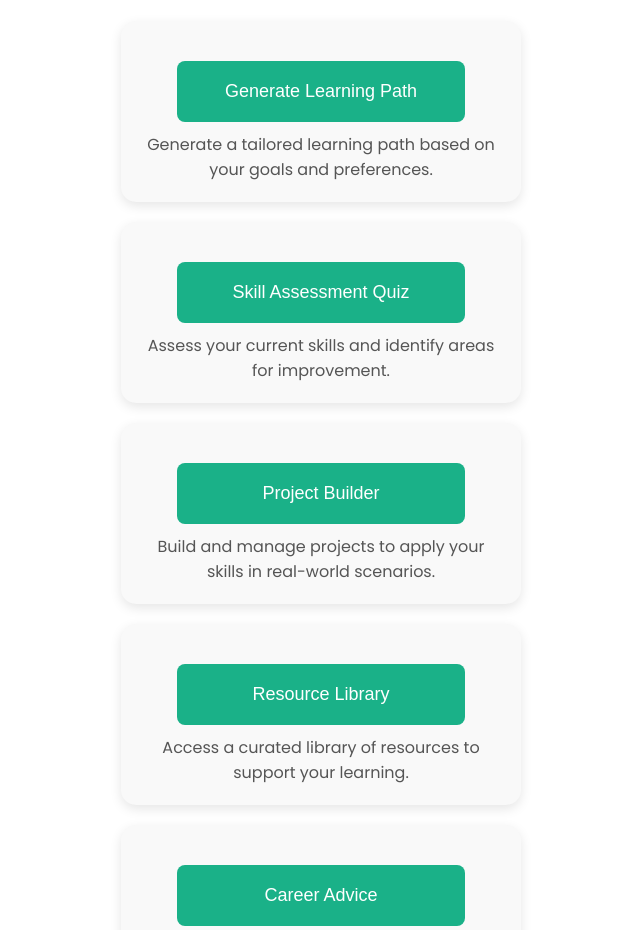
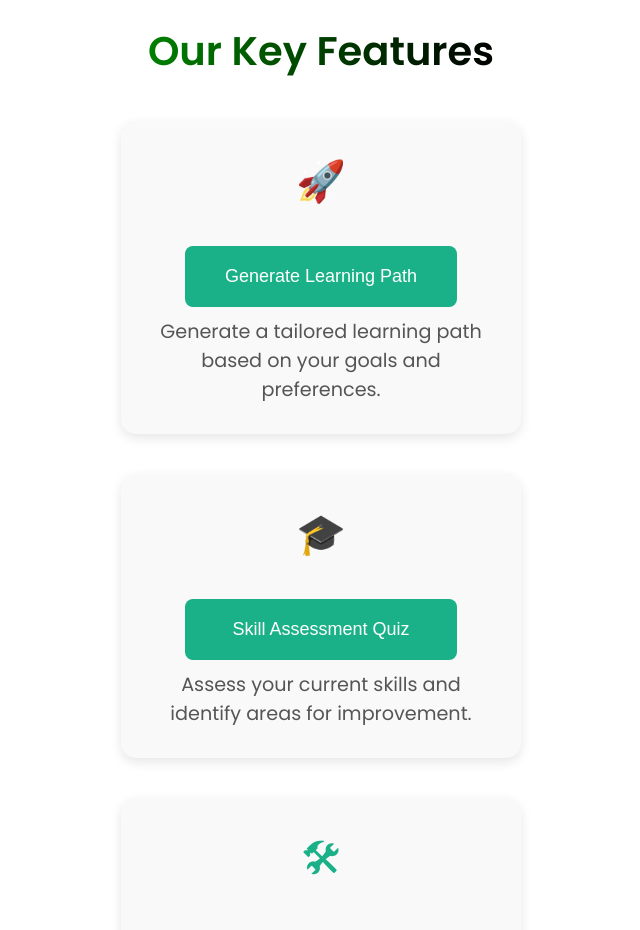
Before and after one commit to Collins-nnaji/Standex_FrontEnd, a React (Create React App) app: page /dojo in a window 1280 px wide. Shown: the part 1920-2850 px from the top of the page, without its empty margins (319-959 px from the left). Built offline with nearby package versions, Linux system fonts and the light colour scheme.

Commit message:
rrrrrrrr

```diff
--- a/src/pages/DojoPage/DojoPage.css
+++ b/src/pages/DojoPage/DojoPage.css
@@ -299,11 +299,26 @@ button:hover:enabled {
   align-items: center;
 }
 
+.feature-header {
+  text-align: center;
+  margin-bottom: 20px;
+}
+
+.feature-header h2 {
+  font-size: 2.5rem;
+  color: transparent;
+  background: linear-gradient(to right, green, black);
+  -webkit-background-clip: text;
+  background-clip: text;
+  font-weight: 600;
+}
+
 .feature-button-card {
   display: flex;
   flex-direction: column;
   align-items: center;
-  padding: 20px;
+  padding: 30px;
+  margin-bottom: 20px; /* Added margin to space out cards */
   background: #f9f9f9;
   border-radius: 15px;
   box-shadow: 0 4px 12px rgba(0, 0, 0, 0.1);
@@ -311,6 +326,7 @@ button:hover:enabled {
   width: 100%;
   max-width: 400px;
   text-align: center;
+  cursor: pointer;
 }
 
 .feature-button-card:hover {
@@ -338,8 +354,14 @@ button:hover:enabled {
 
 .feature-button-card p {
   margin-top: 10px;
-  font-size: 1rem;
+  font-size: 1.2rem;
   color: #555;
+}
+
+.feature-icon {
+  font-size: 2.5rem;
+  color: #1ab188;
+  margin-bottom: 15px;
 }
 
 /* Back Button */
--- a/src/pages/DojoPage/DojoPage.jsx
+++ b/src/pages/DojoPage/DojoPage.jsx
@@ -145,7 +145,6 @@ const DojoPage = () => {
                 and career advice from our AI-driven platform.<br />
                 Start mastering real skills today with Dojo.
               </p>
-
             </div>
           </div>
           <div className="features-container">
@@ -157,24 +156,32 @@ const DojoPage = () => {
             <img src="/images/Learning.png" alt="Learning" className="learning-image" />
           </div>
           <div className="feature-buttons">
-            <div className="feature-button-card">
-              <ButtonComponent onClick={() => handleFeatureSelection('learningPath')} text="Generate Learning Path" />
+            <div className="feature-header">
+              <h2>Our Key Features</h2>
+            </div>
+            <div className="feature-button-card" onClick={() => handleFeatureSelection('learningPath')}>
+              <div className="feature-icon">&#128640;</div>
+              <ButtonComponent text="Generate Learning Path" />
               <p>Generate a tailored learning path based on your goals and preferences.</p>
             </div>
-            <div className="feature-button-card">
-              <ButtonComponent onClick={() => handleFeatureSelection('skillAssessment')} text="Skill Assessment Quiz" />
+            <div className="feature-button-card" onClick={() => handleFeatureSelection('skillAssessment')}>
+              <div className="feature-icon">&#127891;</div>
+              <ButtonComponent text="Skill Assessment Quiz" />
               <p>Assess your current skills and identify areas for improvement.</p>
             </div>
-            <div className="feature-button-card">
-              <ButtonComponent onClick={() => handleFeatureSelection('projectBuilder')} text="Project Builder" />
+            <div className="feature-button-card" onClick={() => handleFeatureSelection('projectBuilder')}>
+              <div className="feature-icon">&#128736;</div>
+              <ButtonComponent text="Project Builder" />
               <p>Build and manage projects to apply your skills in real-world scenarios.</p>
             </div>
-            <div className="feature-button-card">
-              <ButtonComponent onClick={() => handleFeatureSelection('resourceLibrary')} text="Resource Library" />
+            <div className="feature-button-card" onClick={() => handleFeatureSelection('resourceLibrary')}>
+              <div className="feature-icon">&#128218;</div>
+              <ButtonComponent text="Resource Library" />
               <p>Access a curated library of resources to support your learning.</p>
             </div>
-            <div className="feature-button-card">
-              <ButtonComponent onClick={() => handleFeatureSelection('careerAdvice')} text="Career Advice" />
+            <div className="feature-button-card" onClick={() => handleFeatureSelection('careerAdvice')}>
+              <div className="feature-icon">&#128104;&#127979;</div>
+              <ButtonComponent text="Career Advice" />
               <p>Get personalized career advice to advance your professional journey.</p>
             </div>
           </div>
--- a/src/pages/JobBoard/JobBoard.jsx
+++ b/src/pages/JobBoard/JobBoard.jsx
@@ -2,8 +2,6 @@ import React, { useState, useRef, useEffect, useMemo } from 'react';
 import './jobBoard.css';
 import Header from '../../components/Header/Header';
 import Footer from '../../components/Footer/Footer';
-import SearchBar from '../../components/SearchBar/SearchBar';
-import JobFilters from '../../components/JobFilters/JobFilters';
 import LoadingSpinner from '../../components/LoadingSpinner/LoadingSpinner';
 import axios from 'axios';
 
@@ -16,8 +14,6 @@ const JobBoard = () => {
     github: '',
   });
   const [submissionStatus, setSubmissionStatus] = useState('');
-  const [searchTerm, setSearchTerm] = useState('');
-  const [filters, setFilters] = useState({ type: '', location: '' });
   const [loading, setLoading] = useState(false);
   const [jobs, setJobs] = useState([]);
   const applicationFormRef = useRef(null);
@@ -34,22 +30,13 @@ const JobBoard = () => {
     { title: 'Cloud Solutions Architect', location: 'Remote', type: 'Contract' },
     { title: 'Data Scientist', location: 'Remote', type: 'Part-Time' },
     { title: 'Machine Learning Engineer', location: 'Remote', type: 'Contract' },
-    { title: 'AI Research Scientist', location: 'Remote', type: 'Part-Time' },
     { title: 'UX/UI Designer', location: 'Remote', type: 'Contract' },
     { title: 'Product Marketing Manager', location: 'Remote', type: 'Full-Time' },
-    { title: 'Scrum Master', location: 'Remote', type: 'Contract' },
     { title: 'Data Engineer', location: 'Remote', type: 'Full-Time' },
     { title: 'Business Intelligence Analyst', location: 'Remote', type: 'Full-Time' },
-    { title: 'Cybersecurity Specialist', location: 'Remote', type: 'Full-Time' },
-    { title: 'Network Engineer', location: 'Remote', type: 'Full-Time' },
     { title: 'Mobile App Developer', location: 'Remote', type: 'Full-Time' },
-    { title: 'Blockchain Developer', location: 'Remote', type: 'Full-Time' },
-    { title: 'Technical Writer', location: 'Remote', type: 'Part-Time' },
     { title: 'Digital Marketing Specialist', location: 'Remote', type: 'Part-Time' },
     { title: 'Customer Success Manager', location: 'Remote', type: 'Full-Time' },
-    { title: 'IT Support Specialist', location: 'Remote', type: 'Part-Time' },
-    { title: 'Database Administrator', location: 'Remote', type: 'Part-Time' },
-    { title: 'Sales Representative', location: 'Remote', type: 'Full-Time' },
   ], []);
 
   useEffect(() => {
@@ -57,7 +44,8 @@ const JobBoard = () => {
       setLoading(true);
       try {
         const response = await axios.get(`${apiUrl}/jobs`);
-        setJobs([...staticJobs, ...response.data]);
+        const uniqueJobs = [...new Map([...staticJobs, ...response.data].map(job => [job.title + job.location + job.type, job])).values()];
+        setJobs(uniqueJobs);
       } catch (error) {
         console.error('Error fetching jobs:', error);
         setJobs(staticJobs);  // Use static jobs if there's an error
@@ -68,15 +56,6 @@ const JobBoard = () => {
 
     fetchJobs();
   }, [apiUrl, staticJobs]);
-
-  const filteredJobs = jobs.filter(job => {
-    const jobTitle = job.title || ''; // Ensure job.title is defined
-    return (
-      jobTitle.toLowerCase().includes((searchTerm || '').toLowerCase()) &&
-      (filters.type === '' || job.type === filters.type) &&
-      (filters.location === '' || job.location === filters.location)
-    );
-  });
 
   const handleApply = (job) => {
     setSelectedJob(job);
@@ -131,17 +110,6 @@ const JobBoard = () => {
     }
   };
 
-  const handleSearchChange = (value) => {
-    setSearchTerm(value);
-  };
-
-  const handleFilterChange = (filterType, value) => {
-    setFilters(prevFilters => ({
-      ...prevFilters,
-      [filterType]: value
-    }));
-  };
-
   return (
     <div className="job-board">
       <Header />
@@ -153,10 +121,8 @@ const JobBoard = () => {
           <h2 className="stylish-font">Current Job Openings</h2>
           <p className="sub-text">Find the perfect role that suits your skills and interests.</p>
         </div>
-        <SearchBar searchTerm={searchTerm} onSearchChange={handleSearchChange} />
-        <JobFilters filters={filters} onFilterChange={handleFilterChange} />
         <div className="job-listings">
-          {filteredJobs.length > 0 ? filteredJobs.map((job, index) => (
+          {jobs.length > 0 ? jobs.map((job, index) => (
             <div key={index} className="job-card">
               <h3 className="stylish-font">{job.title}</h3>
               <p>{job.location}</p>
--- a/src/pages/JobBoard/jobBoard.css
+++ b/src/pages/JobBoard/jobBoard.css
@@ -97,7 +97,7 @@
 
 .apply-link {
   padding: 10px 20px;
-  background-color: #4caf50;
+  background-color: #2c7530;
   color: #fff;
   border: none;
   border-radius: 5px;
```
Lines whose indentation alone changed are shown as unchanged.
